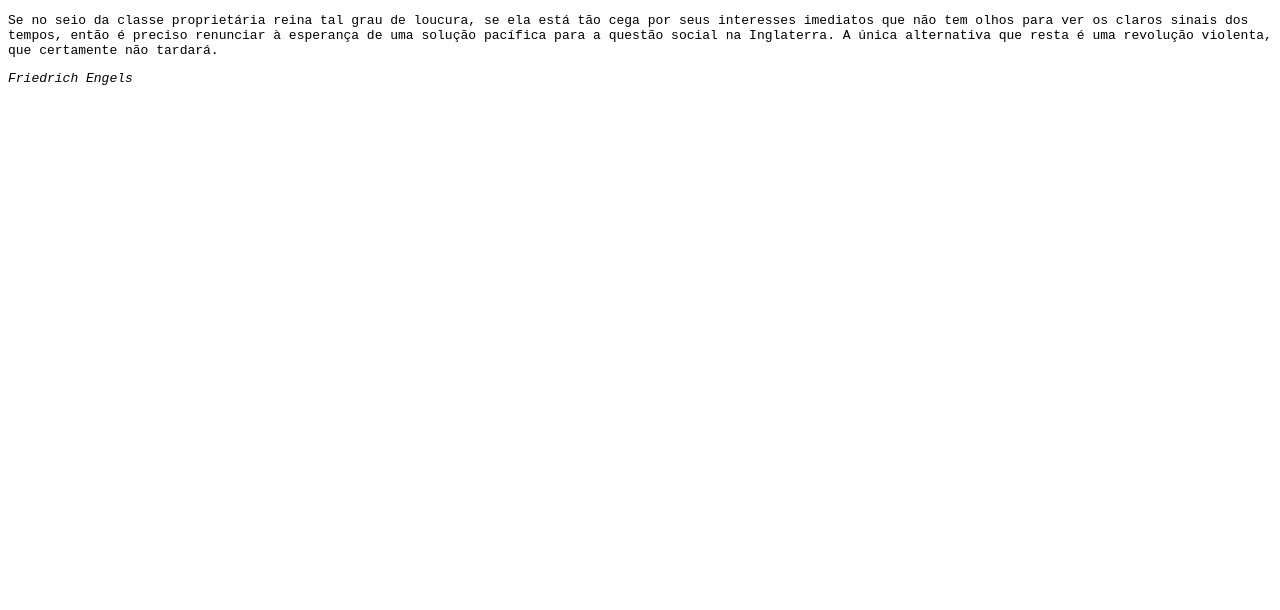
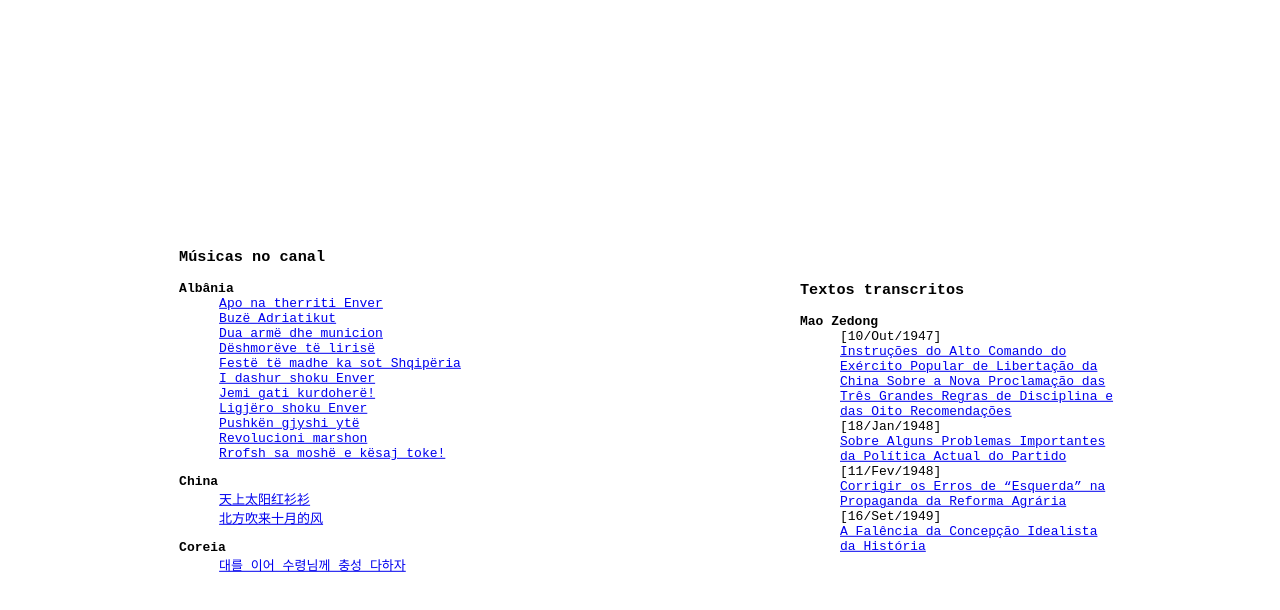
Before and after one commit to lucascenir/lucascenir.github.io, a plain HTML site: page index.html in a window 1280 px wide. Drawn offline with Linux system fonts and the light colour scheme.

Commit message:
Update index.html

```diff
--- a/index.html
+++ b/index.html
@@ -5,10 +5,49 @@
 </head>
 <body>
 
-  <div class="container">
-  <p>Se no seio da classe proprietária reina tal grau de loucura, se ela está tão cega por seus interesses imediatos que não tem olhos para ver os claros sinais dos tempos, então é preciso renunciar à esperança de uma solução pacífica para a questão social na Inglaterra. A única alternativa que resta é uma revolução violenta, que certamente não tardará.</p>
-  <p><i>Friedrich Engels</i></p>
-  </div>
+<div class="lado esquerdo">
+<div class="centrão">
+<h3>Músicas no canal</h3>
+<dl>
+<dt>Albânia</dt>
+<dd><a href=https://www.youtube.com/watch?v=plGhla6HycA>Apo na therriti Enver</a></dd>
+<dd><a href=https://www.youtube.com/watch?v=IZQ0I-gmcmQ>Buzë Adriatikut</a></dd>
+<dd><a href=https://www.youtube.com/watch?v=ZI4OYWoRdDY>Dua armë dhe municion</a></dd>
+<dd><a href=https://www.youtube.com/watch?v=f_JZmS-L3Sw>Dëshmorëve të lirisë</a></dd>
+<dd><a href=https://www.youtube.com/watch?v=4khdnFvgVFQ>Festë të madhe ka sot Shqipëria</a></dd>
+<dd><a href=https://www.youtube.com/watch?v=BXrPUq6Vuuo>I dashur shoku Enver</a></dd>
+<dd><a href=https://www.youtube.com/watch?v=fuMSMJKk6ik>Jemi gati kurdoherë!</a></dd>
+<dd><a href=https://www.youtube.com/watch?v=sC6l_ZaYgoM>Ligjëro shoku Enver</a></dd>
+<dd><a href=https://www.youtube.com/watch?v=9OJlLIMhn2o>Pushkën gjyshi ytë</a></dd>
+<dd><a href=https://www.youtube.com/watch?v=yq4gdtRF4Do>Revolucioni marshon</a></dd>
+<dd><a href=https://www.youtube.com/watch?v=ICVrjDbdsts>Rrofsh sa moshë e kësaj toke!</a></dd>
+</dl>
+
+<dl>
+<dt>China</dt>
+<dd><a href=https://www.youtube.com/watch?v=02LixKpMp4A>天上太阳红衫衫</a></dd>
+<dd><a href=https://www.youtube.com/watch?v=fq5Wi9zN4j4>北方吹来十月的风</a></dd>
+</dl>
+<dl>
+
+<dt>Coreia</dt>
+<dd><a href=https://www.youtube.com/watch?v=JPBNMw7kcHs>대를 이어 수령님께 충성 다하자</a></dd>
+</dl>
+</div>
+</div>
+
+<div class="lado direito">
+<div class="centrão">
+<h3>Textos transcritos</h3>
+<dt>Mao Zedong</dt>
+<dd>[10/Out/1947]</dd> <dd><a href=https://www.marxists.org/portugues/mao/1947/10/10.htm>Instruções do Alto Comando do Exército Popular de Libertação da China Sobre a Nova Proclamação das Três Grandes Regras de Disciplina e das Oito Recomendações</a></dd>
+<dd>[18/Jan/1948]</dd> <dd><a href=https://www.marxists.org/portugues/mao/1948/01/18.htm>Sobre Alguns Problemas Importantes da Política Actual do Partido</a></dd>
+<dd>[11/Fev/1948]</dd> <dd><a href=https://www.marxists.org/portugues/mao/1948/02/11.htm>Corrigir os Erros de “Esquerda” na Propaganda da Reforma Agrária</a></dd>
+<dd>[16/Set/1949]</dd> <dd><a href=https://www.marxists.org/portugues/mao/1949/09/16.htm>A Falência da Concepção Idealista da História</a></dd>
+
+</dl>
+</div>
+</div>
 
 </body>
 </html>
```
